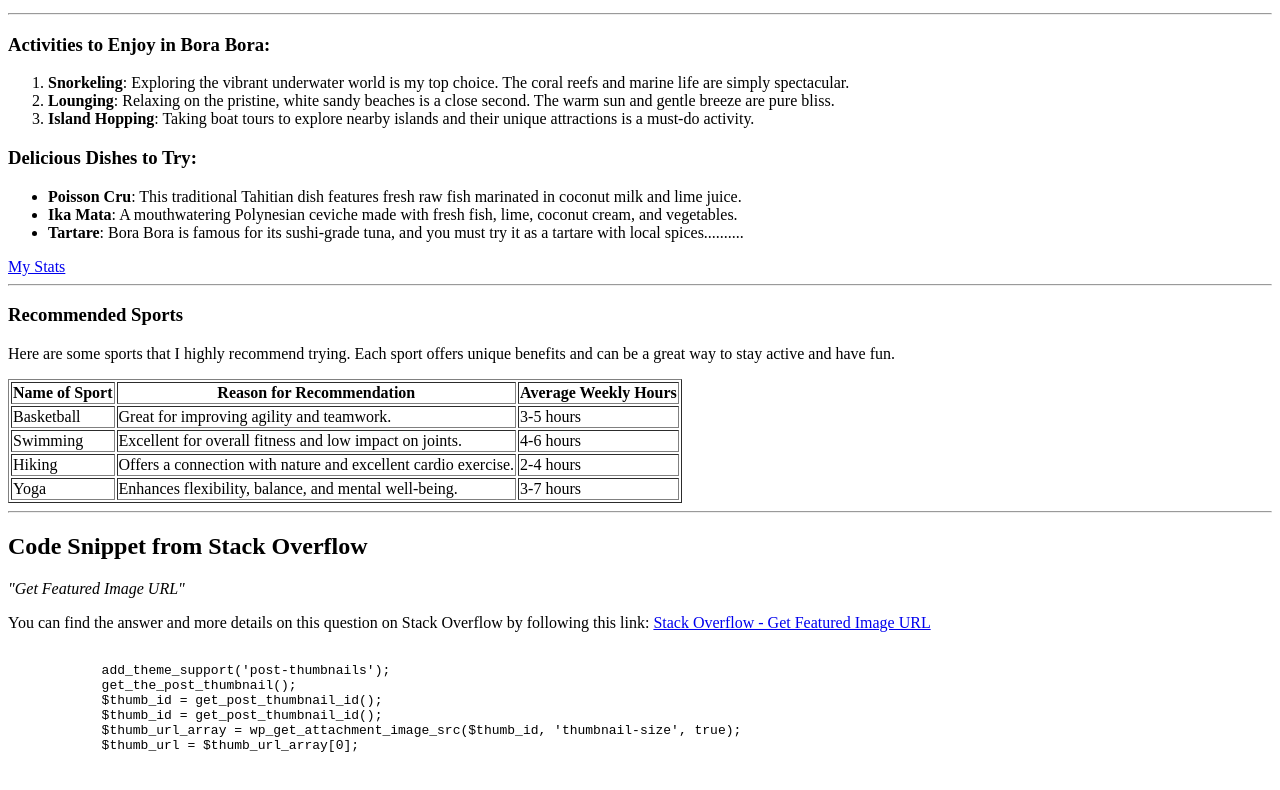
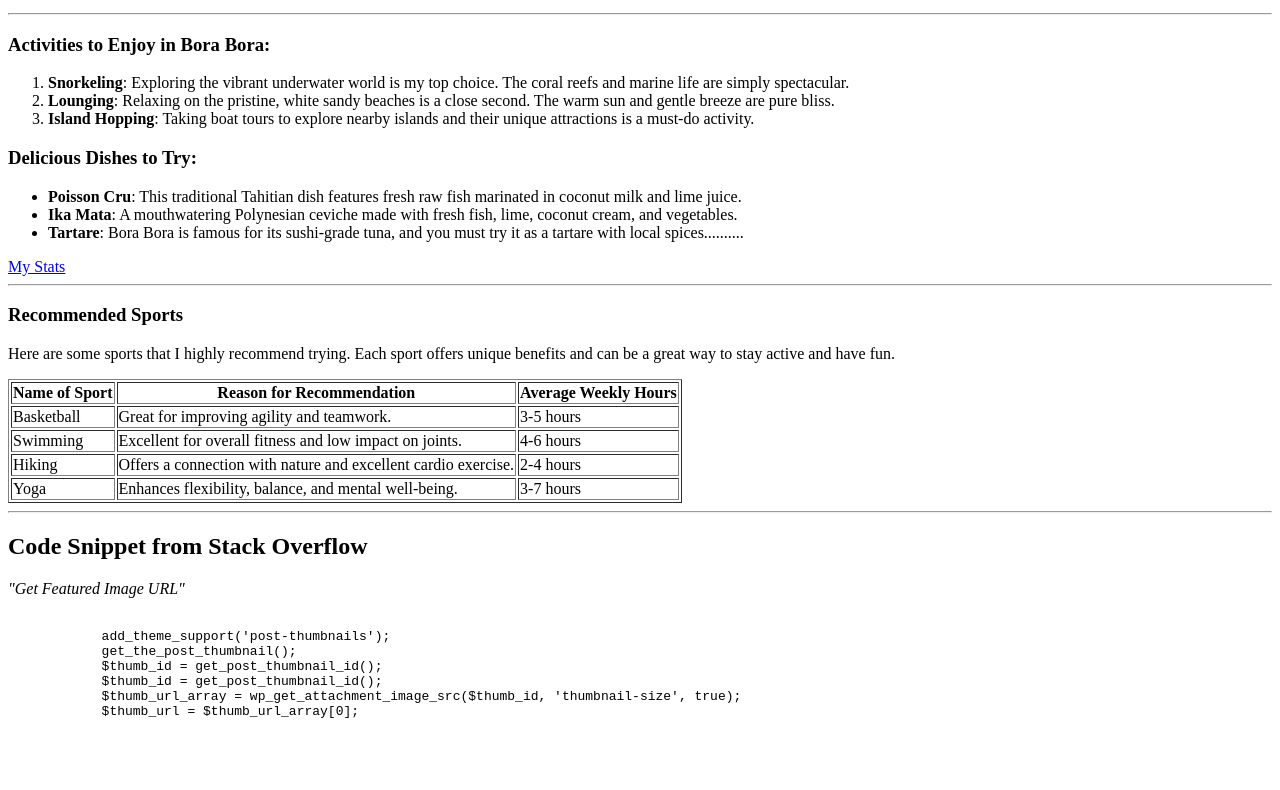
Before and after one commit to 44-563-WebApps-F23/44563-webapps-f23-assignment3-S566637, a plain HTML site: page index.html in a window 1280 px wide. Shown: the part 106-896 px from the top of the page. Drawn offline with Linux system fonts and the light colour scheme.

Commit message:
-/mfileupdated

```diff
--- a/index.html
+++ b/index.html
@@ -76,8 +76,7 @@
         </p>
 
         <p>
-            You can find the answer and more details on this question on Stack Overflow by following this link:
-            <a href="https://stackoverflow.com/questions/11261883/how-to-get-the-wordpress-post-thumbnail-featured-image-url">Stack Overflow - Get Featured Image URL</a>
+
         </p>
 
 
```
